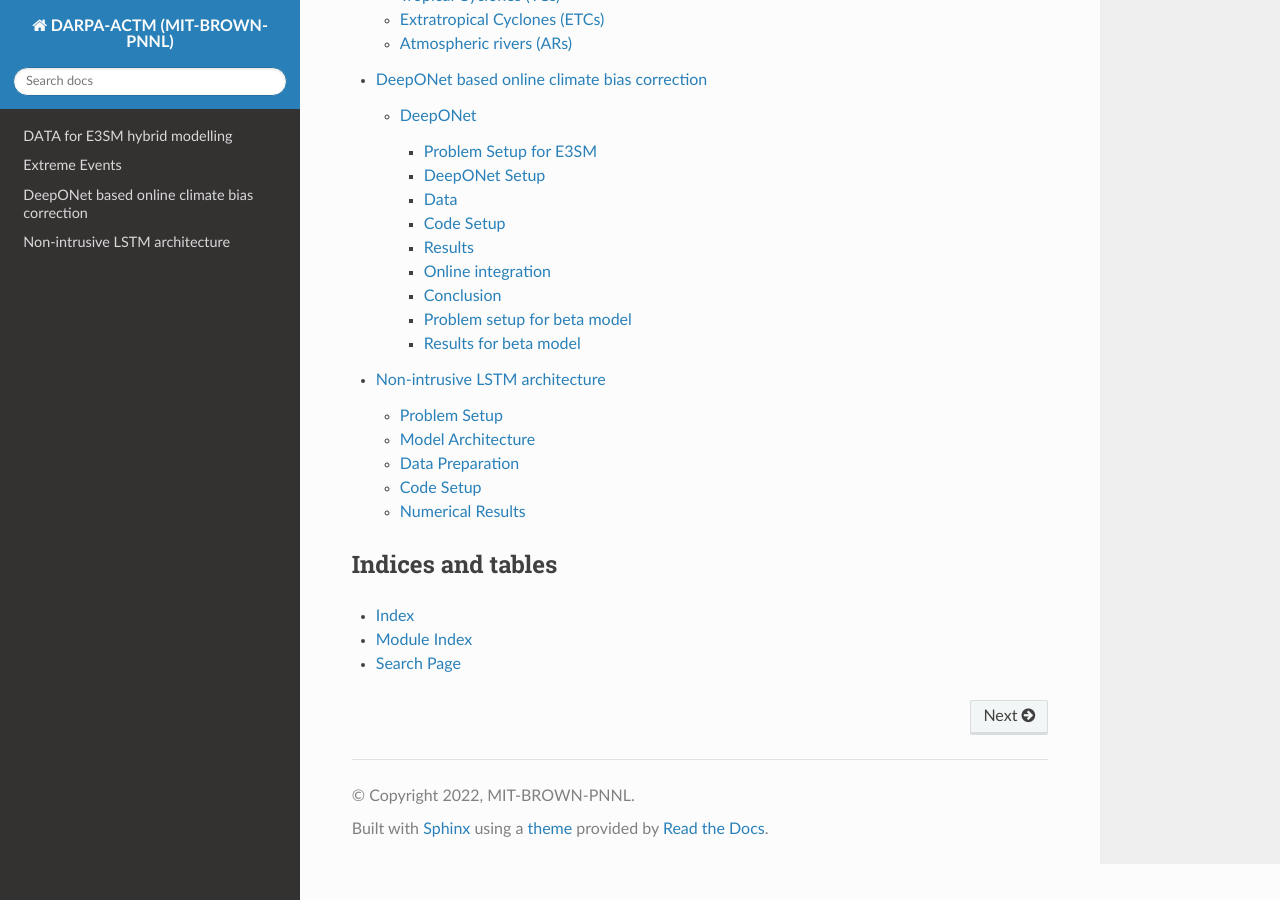
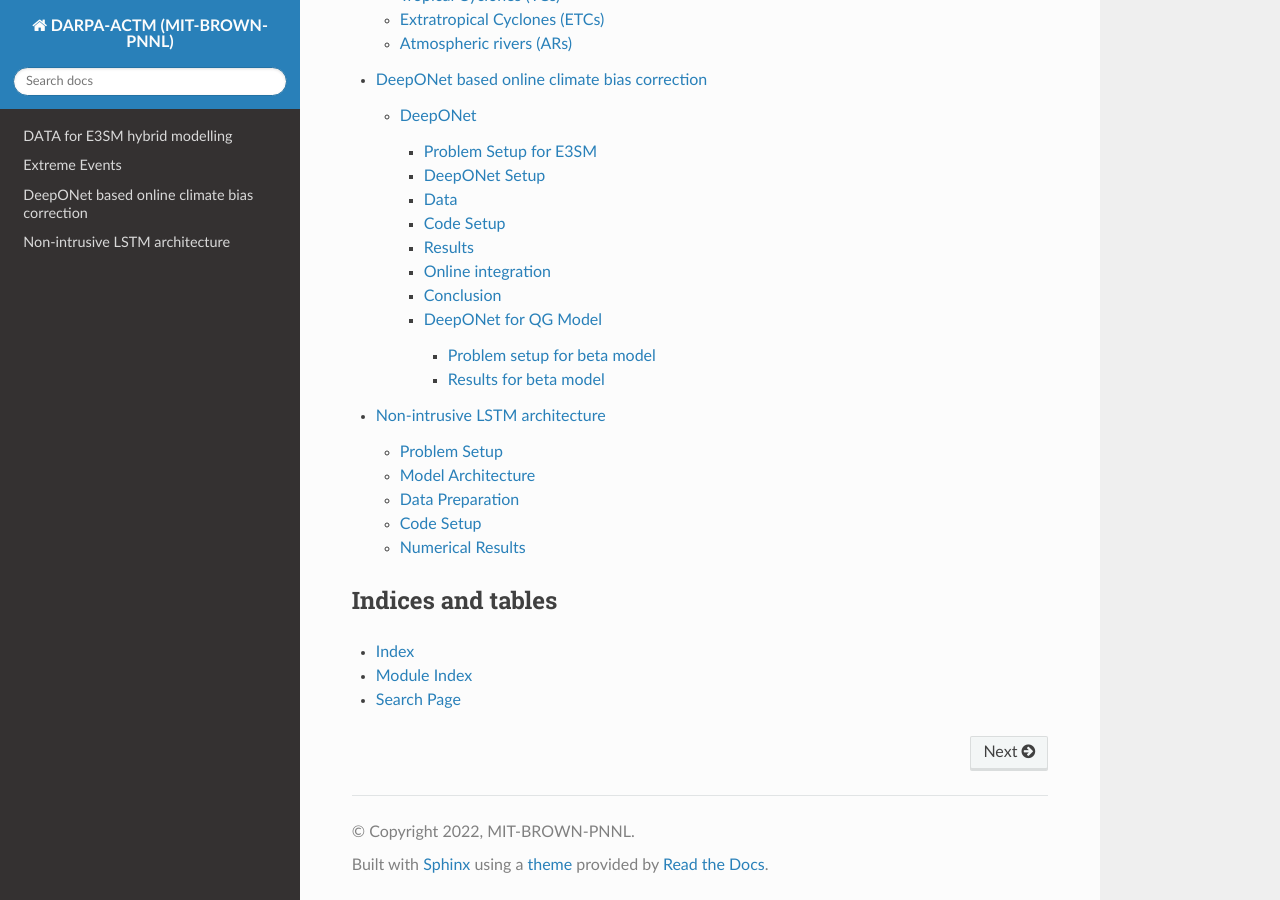
Before and after one commit to aniruddhabora/Extreme-Events-using-Scientific-Machine-Learning, a Sphinx documentation site: the page built from docs/source/index.rst, in a window 1280 px wide and 900 px high, scrolled down 1377 px. Built offline with Sphinx 7.4.7 and the Read the Docs theme 2.0.0, drawn with Linux system fonts in a browser that asks for light colours; pages that are not in the unit, such as notebooks, are missing from menus.

Commit message:
Update DeepONet_QG.rst

```diff
--- a/docs/source/modules/DeepONet_QG.rst
+++ b/docs/source/modules/DeepONet_QG.rst
@@ -1,3 +1,6 @@
+DeepONet for QG Model
+=====================
+
 Problem setup for beta model
 ----------------------------
 
```
